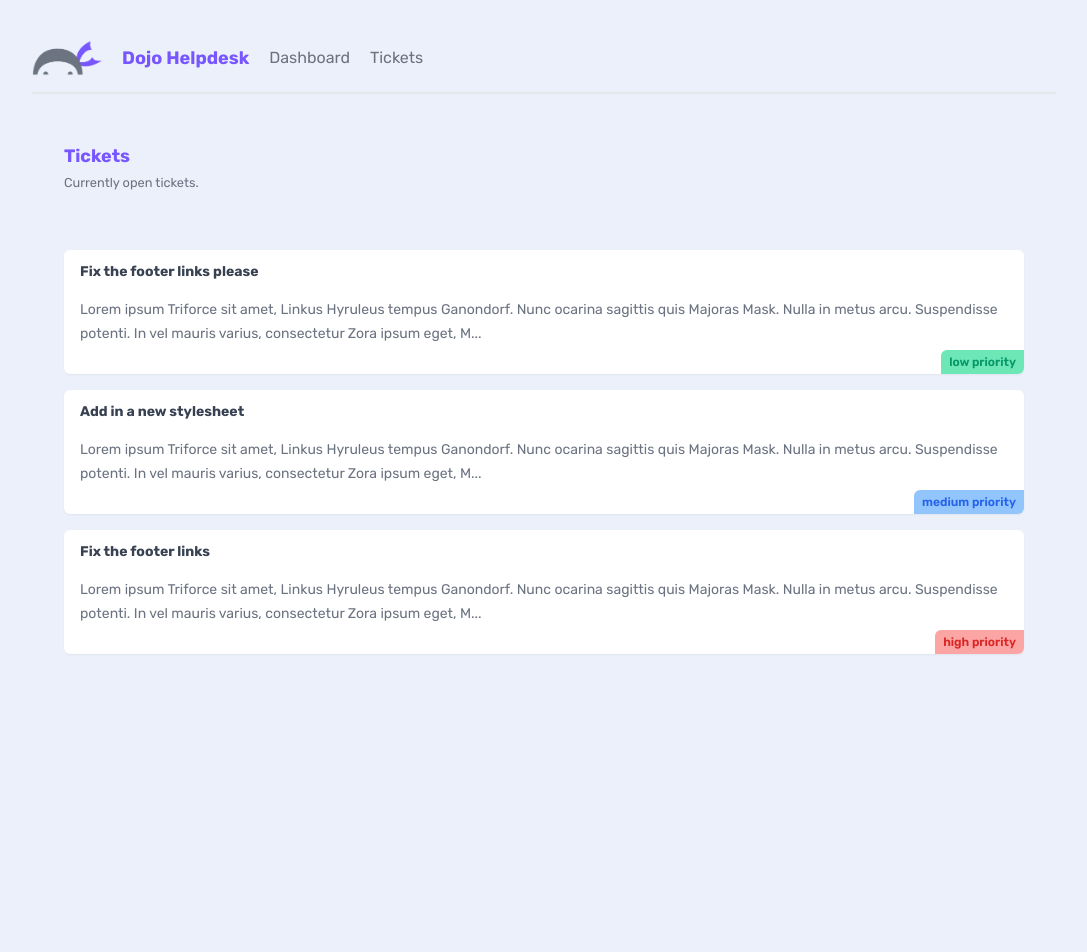
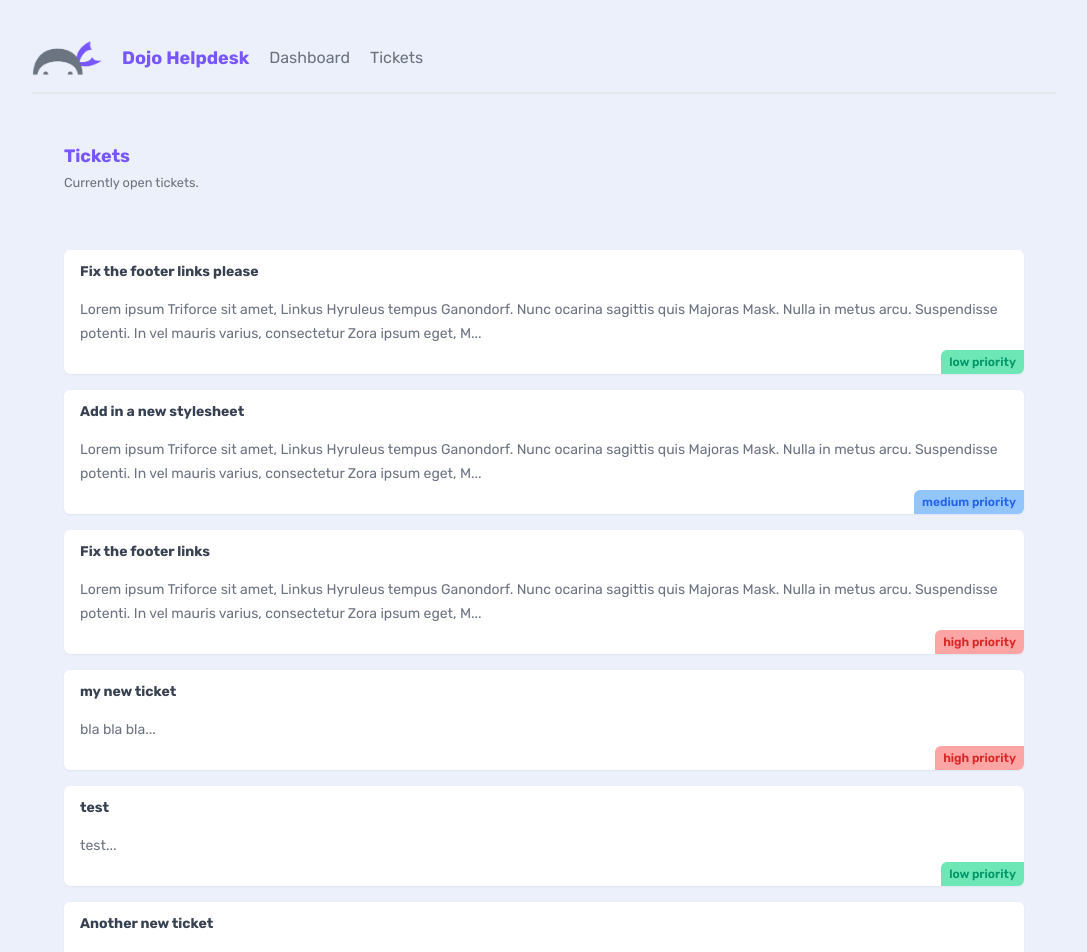
Before and after one commit to RaphBdt/nextjs-ticketing-app, a Next.js app: page /tickets in a window 1280 px wide. Shown: the top 952 px of the page, without its empty margins (96-1183 px from the left). Before the commit the page ends 800 px from the top, so only its background shows below. Built offline with nearby package versions, Linux system fonts and the light colour scheme; data requests are answered from the project's data file.

Commit message:
create a new ticket

```diff
--- a/_data/db.json
+++ b/_data/db.json
@@ -20,6 +20,27 @@
       "body": "Lorem ipsum Triforce sit amet, Linkus Hyruleus tempus Ganondorf. Nunc ocarina sagittis quis Majoras Mask. Nulla in metus arcu. Suspendisse potenti. In vel mauris varius, consectetur Zora ipsum eget, Master Sword porttitor urna. Fusce elementum urna elit, eget eleifend velit consectetur eget. Integer vel lobortis ipsum, vitae auctor Ocarina of Time. Donec sed urna dapibus, interdum magna a, eleifend magna. Curabitur tincidunt enim a neque volutpat. Phasellus auctor magna vel nunc pretium, ut volutpat justo tristique. Pellentesque cursus convallis mauris, in tempus enim tincidunt vitae.",
       "priority": "high",
       "user_email": "peach@netninja.dev"
+    },
+    {
+      "id": "a20e",
+      "title": "my new ticket",
+      "body": "bla bla bla",
+      "priority": "high",
+      "user_email": "mario@netninja.dev"
+    },
+    {
+      "id": "32c8",
+      "title": "test",
+      "body": "test",
+      "priority": "low",
+      "user_email": "mario@netninja.dev"
+    },
+    {
+      "id": "52c3",
+      "title": "Another new ticket",
+      "body": "hey!!",
+      "priority": "low",
+      "user_email": "mario@netninja.dev"
     }
   ]
 }
--- a/app/tickets/TicketList.jsx
+++ b/app/tickets/TicketList.jsx
@@ -1,9 +1,6 @@
 import Link from "next/link";
 
 async function getTickets() {
-    // simulate loading
-    await new Promise(resolve => setTimeout(resolve, 3000));
-
     const res = await fetch('http://localhost:4000/tickets', {
         next: {
             revalidate: 0 // in seconds. Use 0 to opt out of using cache
--- a/app/tickets/[id]/page.jsx
+++ b/app/tickets/[id]/page.jsx
@@ -13,9 +13,6 @@
 }
 
 async function getTicket(id) {
-    // simulate loading
-    await new Promise(resolve => setTimeout(resolve, 3000));
-
     const res = await fetch('http://localhost:4000/tickets/' + id, {
         next: {
             revalidate: 60
--- /dev/null
+++ b/app/tickets/create/CreateForm.jsx
@@ -0,0 +1,76 @@
+"use client"
+
+import { useRouter } from "next/navigation"
+import { useState } from "react"
+
+export default function CreateForm() {
+    const router = useRouter()
+
+    const [title, setTitle] = useState('')
+    const [body, setBody] = useState('')
+    const [priority, setPriority] = useState('low')
+    const [isLoading, setIsLoading] = useState(false)
+
+    const handleSubmit = async (e) => {
+        e.preventDefault(); // So that it won't refresh the page after submit the form
+        setIsLoading(true);
+
+        const ticket = {
+            title,
+            body,
+            priority,
+            user_email: 'mario@netninja.dev'
+        }
+
+        const res = await fetch('http://localhost:4000/tickets', {
+            method: 'POST',
+            headers: {'Content-Type': 'application/json'},
+            body: JSON.stringify(ticket)
+        })
+
+        if (res.status === 201) {
+            router.refresh(); // tell to Next.js to refetch the page because data changed. So that, the user will immediately see the new ticket
+            router.push('/tickets');
+        }
+    }
+
+    return (
+        <form onSubmit={handleSubmit} className="w-1/2">
+            <label>
+                <span>Title:</span>
+                <input
+                    required
+                    type="text"
+                    onChange={(e) => setTitle(e.target.value)}
+                    value={title}
+                />
+            </label>
+            <label>
+                <span>Body:</span>
+                <textarea
+                    required
+                    onChange={(e) => setBody(e.target.value)}
+                    value={body}
+                />
+            </label>
+            <label>
+                <span>Priority:</span>
+                <select
+                    onChange={(e) => setPriority(e.target.value)}
+                    value={priority}
+                >
+                    <option value="low">Low Priority</option>
+                    <option value="medium">Medium Priority</option>
+                    <option value="high">High Priority</option>
+                </select>
+            </label>
+            <button
+                className="btn-primary"
+                disabled={isLoading}
+            >
+                {isLoading && <span>Adding...</span>}
+                {!isLoading && <span>Adding Ticket</span>}
+            </button>
+        </form>
+    )
+}
--- /dev/null
+++ b/app/tickets/create/page.jsx
@@ -0,0 +1,10 @@
+import CreateForm from "./CreateForm";
+
+export default function CreateTicket() {
+  return (
+    <main>
+        <h2 className="text-primary text-center">Add a New Ticket</h2>
+        <CreateForm />
+    </main>
+  )
+}
```
